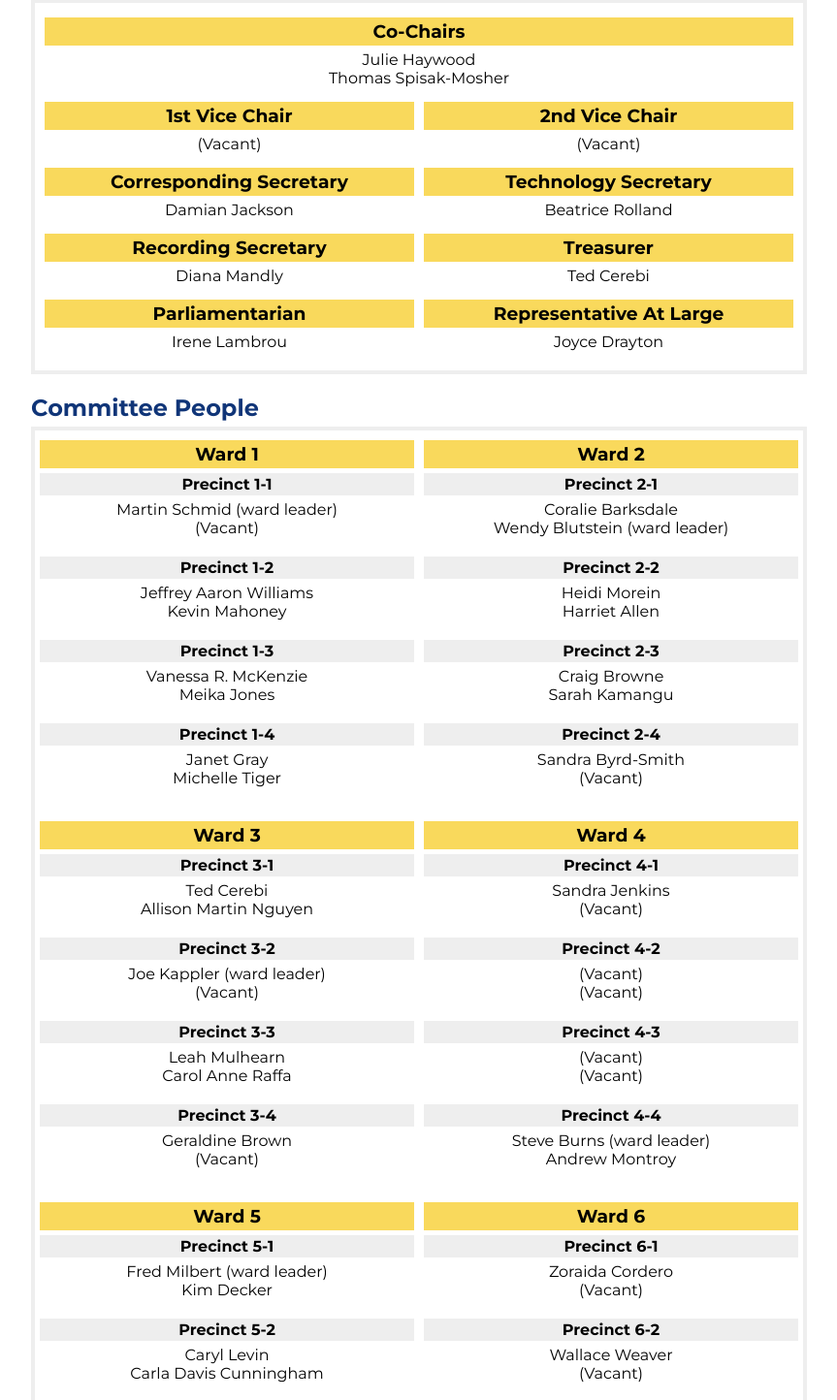
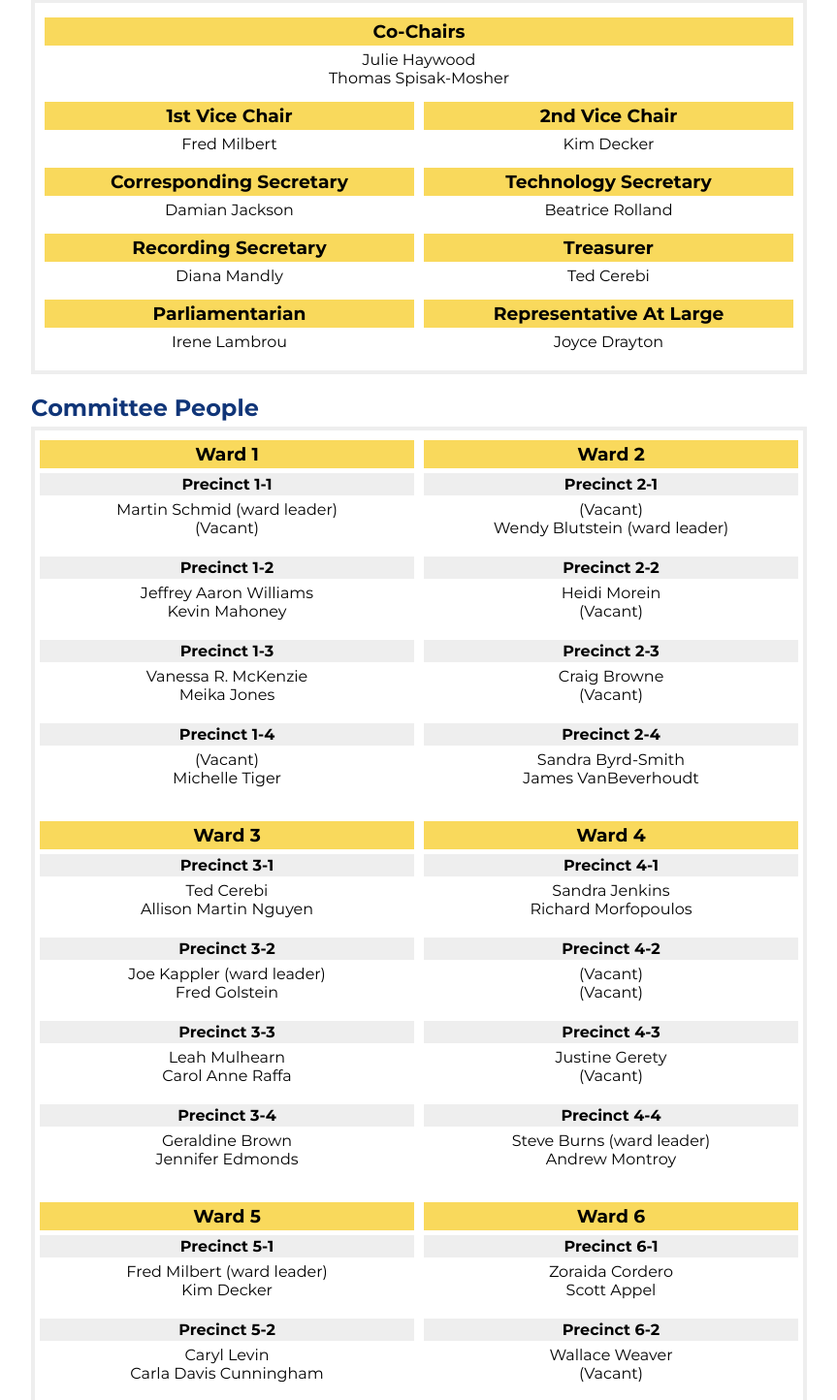
Before and after one commit to Cheltenham-Democratic-Committee/website, a SvelteKit app: page /about in a window 1280 px wide. Shown: the part 400-1844 px from the top of the page at 97% size, without its empty margins (208-1071 px from the left). Built offline with nearby package versions, Linux system fonts and the light colour scheme.

Commit message:
Sync committee people with roster
The committee roster is the source of truth, and the site had drifted
from it: several committee people have stepped down, six were appointed
at the September meeting, and both vice chair seats have been filled.

Claude-Session: 7b3e07b9-d7d0-45a9-a535-fc06dd7dffca

```diff
--- a/src/routes/about/+page.svelte
+++ b/src/routes/about/+page.svelte
@@ -31,11 +31,11 @@
 		</li>
 		<li>
 			<h3>1st Vice Chair</h3>
-			<div class="officer">(Vacant)</div>
+			<div class="officer">Fred Milbert</div>
 		</li>
 		<li>
 			<h3>2nd Vice Chair</h3>
-			<div class="officer">(Vacant)</div>
+			<div class="officer">Kim Decker</div>
 		</li>
 		<li>
 			<h3>Corresponding Secretary</h3>
@@ -88,7 +88,7 @@
 				</li>
 				<li>
 					<h4>Precinct 1-4</h4>
-					<div class="committee-person">Janet Gray</div>
+					<div class="committee-person vacant">(Vacant)</div>
 					<div class="committee-person">Michelle Tiger</div>
 				</li>
 			</ul>
@@ -98,23 +98,23 @@
 			<ul class="precincts">
 				<li>
 					<h4>Precinct 2-1</h4>
-					<div class="committee-person">Coralie Barksdale</div>
+					<div class="committee-person vacant">(Vacant)</div>
 					<div class="committee-person ward-leader">Wendy Blutstein (ward leader)</div>
 				</li>
 				<li>
 					<h4>Precinct 2-2</h4>
 					<div class="committee-person">Heidi Morein</div>
-					<div class="committee-person vacant">Harriet Allen</div>
+					<div class="committee-person vacant">(Vacant)</div>
 				</li>
 				<li>
 					<h4>Precinct 2-3</h4>
 					<div class="committee-person">Craig Browne</div>
-					<div class="committee-person vacant">Sarah Kamangu</div>
+					<div class="committee-person vacant">(Vacant)</div>
 				</li>
 				<li>
 					<h4>Precinct 2-4</h4>
 					<div class="committee-person">Sandra Byrd-Smith</div>
-					<div class="committee-person vacant">(Vacant)</div>
+					<div class="committee-person">James VanBeverhoudt</div>
 				</li>
 			</ul>
 		</li>
@@ -129,7 +129,7 @@
 				<li>
 					<h4>Precinct 3-2</h4>
 					<div class="committee-person ward-leader">Joe Kappler (ward leader)</div>
-					<div class="committee-person">(Vacant)</div>
+					<div class="committee-person">Fred Golstein</div>
 				</li>
 				<li>
 					<h4>Precinct 3-3</h4>
@@ -139,7 +139,7 @@
 				<li>
 					<h4>Precinct 3-4</h4>
 					<div class="committee-person">Geraldine Brown</div>
-					<div class="committee-person vacant">(Vacant)</div>
+					<div class="committee-person">Jennifer Edmonds</div>
 				</li>
 			</ul>
 		</li>
@@ -149,7 +149,7 @@
 				<li>
 					<h4>Precinct 4-1</h4>
 					<div class="committee-person">Sandra Jenkins</div>
-					<div class="committee-person vacant">(Vacant)</div>
+					<div class="committee-person">Richard Morfopoulos</div>
 				</li>
 				<li>
 					<h4>Precinct 4-2</h4>
@@ -158,7 +158,7 @@
 				</li>
 				<li>
 					<h4>Precinct 4-3</h4>
-					<div class="committee-person vacant">(Vacant)</div>
+					<div class="committee-person">Justine Gerety</div>
 					<div class="committee-person vacant">(Vacant)</div>
 				</li>
 				<li>
@@ -183,7 +183,7 @@
 				</li>
 				<li>
 					<h4>Precinct 5-3</h4>
-					<div class="committee-person">Peter Olsho</div>
+					<div class="committee-person vacant">(Vacant)</div>
 					<div class="committee-person vacant">(Vacant)</div>
 				</li>
 				<li>
@@ -199,7 +199,7 @@
 				<li>
 					<h4>Precinct 6-1</h4>
 					<div class="committee-person vacant">Zoraida Cordero</div>
-					<div class="committee-person vacant">(Vacant)</div>
+					<div class="committee-person">Scott Appel</div>
 				</li>
 				<li>
 					<h4>Precinct 6-2</h4>
```
